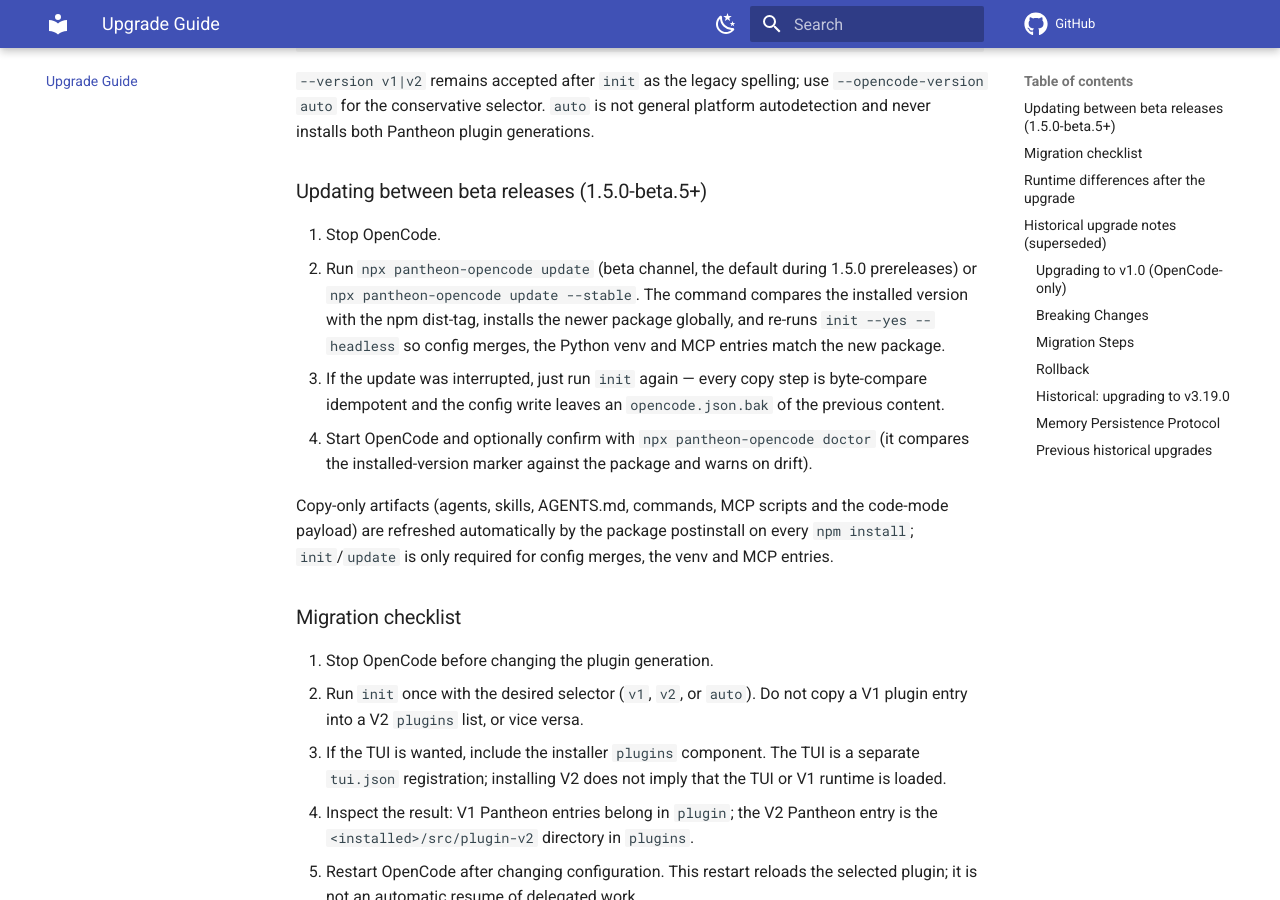
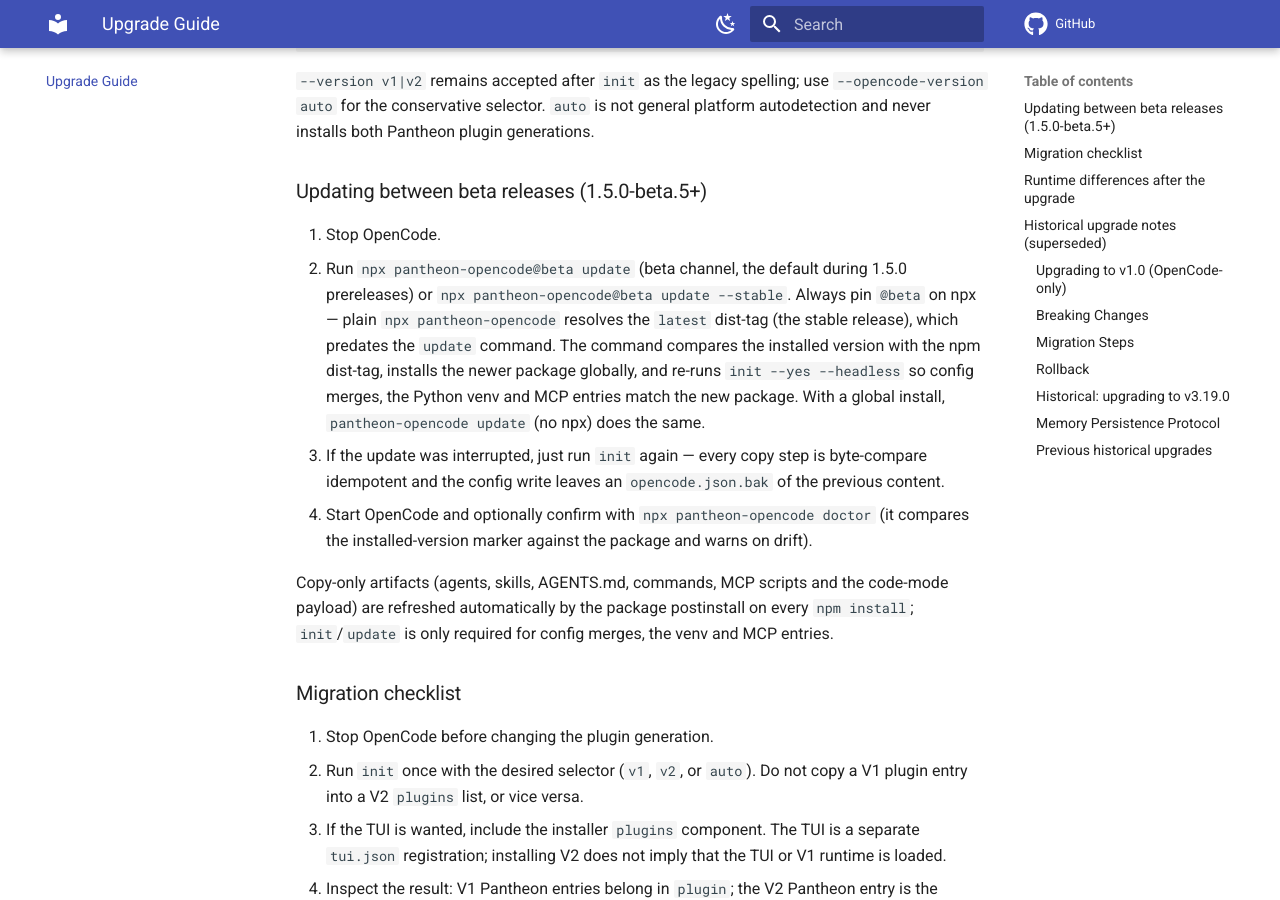
Before and after one commit to ils15/pantheon-opencode, an MkDocs documentation site: the page built from docs/UPGRADING.md, in a window 1280 px wide and 900 px high, scrolled down 844 px. Built offline with MkDocs 1.6.1 and Material for MkDocs 9.7.7, drawn with Linux system fonts in a browser that asks for light colours; comment, search, counter and statistics services are not loaded; the version menu is left out.

Commit message:
docs(installer): pin @beta dist-tag on npx update guidance (#121)
Co-authored-by: iris <iris@ils15.dev>

```diff
--- a/docs/UPGRADING.md
+++ b/docs/UPGRADING.md
@@ -34,11 +34,14 @@
 ### Updating between beta releases (1.5.0-beta.5+)
 
 1. Stop OpenCode.
-2. Run `npx pantheon-opencode update` (beta channel, the default during
-   1.5.0 prereleases) or `npx pantheon-opencode update --stable`. The command
-   compares the installed version with the npm dist-tag, installs the newer
-   package globally, and re-runs `init --yes --headless` so config merges,
-   the Python venv and MCP entries match the new package.
+2. Run `npx pantheon-opencode@beta update` (beta channel, the default during
+   1.5.0 prereleases) or `npx pantheon-opencode@beta update --stable`. Always
+   pin `@beta` on npx — plain `npx pantheon-opencode` resolves the `latest`
+   dist-tag (the stable release), which predates the `update` command. The
+   command compares the installed version with the npm dist-tag, installs the
+   newer package globally, and re-runs `init --yes --headless` so config
+   merges, the Python venv and MCP entries match the new package. With a
+   global install, `pantheon-opencode update` (no npx) does the same.
 3. If the update was interrupted, just run `init` again — every copy step is
    byte-compare idempotent and the config write leaves an
    `opencode.json.bak` of the previous content.
```
Also changed, not shown: README.md (+7 -2 lines), README.pt-BR.md (+7 -2 lines), docs/UPGRADING.pt-BR.md (+7 -4 lines).
